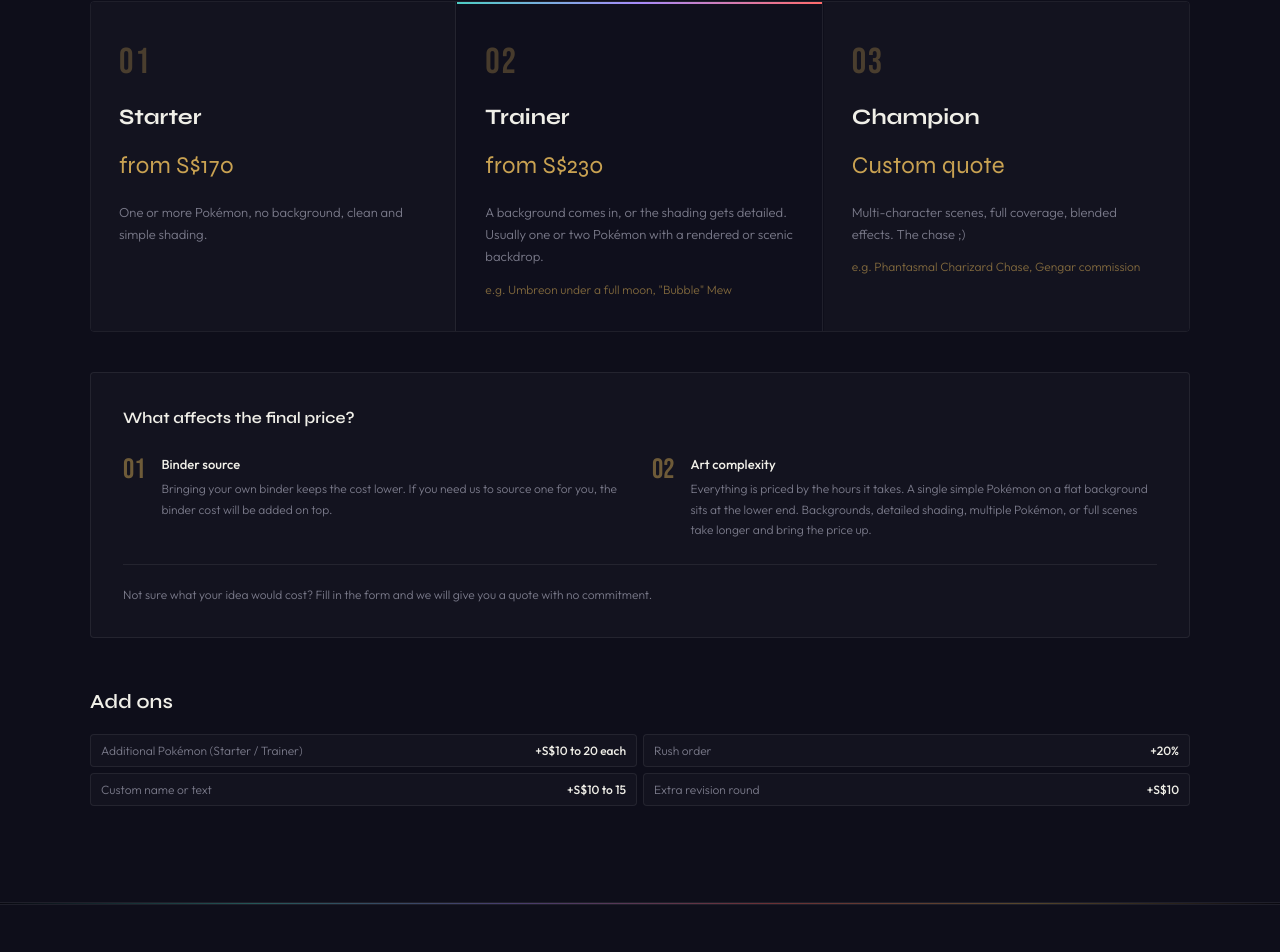
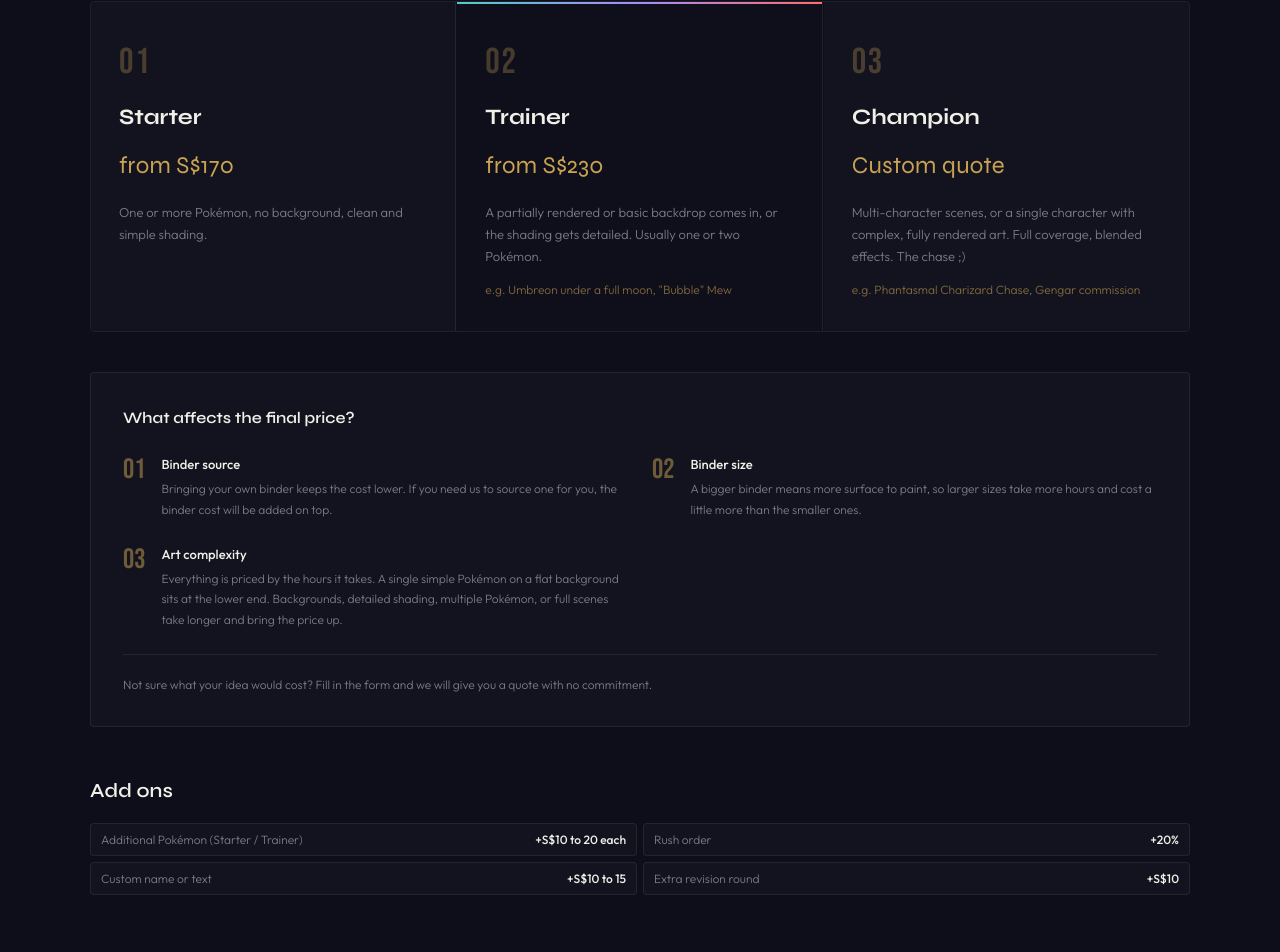
Before and after one commit to ixoriginalssg/ix-originals, a Next.js app: page / in a window 1280 px wide. Shown: the part 3998-4950 px from the top of the page. Built offline with nearby package versions, Linux system fonts and the light colour scheme.

Commit message:
Add files via upload

```diff
--- a/components/Tiers.tsx
+++ b/components/Tiers.tsx
@@ -11,7 +11,7 @@ const tiers = [
     num: '02',
     name: 'Trainer',
     price: 'from S$230',
-    desc: 'A background comes in, or the shading gets detailed. Usually one or two Pokémon with a rendered or scenic backdrop.',
+    desc: 'A partially rendered or basic backdrop comes in, or the shading gets detailed. Usually one or two Pokémon.',
     eg: 'e.g. Umbreon under a full moon, "Bubble" Mew',
     featured: true,
   },
@@ -19,7 +19,7 @@ const tiers = [
     num: '03',
     name: 'Champion',
     price: 'Custom quote',
-    desc: 'Multi-character scenes, full coverage, blended effects. The chase ;)',
+    desc: 'Multi-character scenes, or a single character with complex, fully rendered art. Full coverage, blended effects. The chase ;)',
     eg: 'e.g. Phantasmal Charizard Chase, Gengar commission',
     featured: false,
   },
@@ -75,6 +75,13 @@ export default function Tiers() {
             <div className="pricingNoteItem">
               <span className="pricingNoteIcon">02</span>
               <div>
+                <div className="pricingNoteHead">Binder size</div>
+                <div className="pricingNoteBody">A bigger binder means more surface to paint, so larger sizes take more hours and cost a little more than the smaller ones.</div>
+              </div>
+            </div>
+            <div className="pricingNoteItem">
+              <span className="pricingNoteIcon">03</span>
+              <div>
                 <div className="pricingNoteHead">Art complexity</div>
                 <div className="pricingNoteBody">Everything is priced by the hours it takes. A single simple Pokémon on a flat background sits at the lower end. Backgrounds, detailed shading, multiple Pokémon, or full scenes take longer and bring the price up.</div>
               </div>
```
